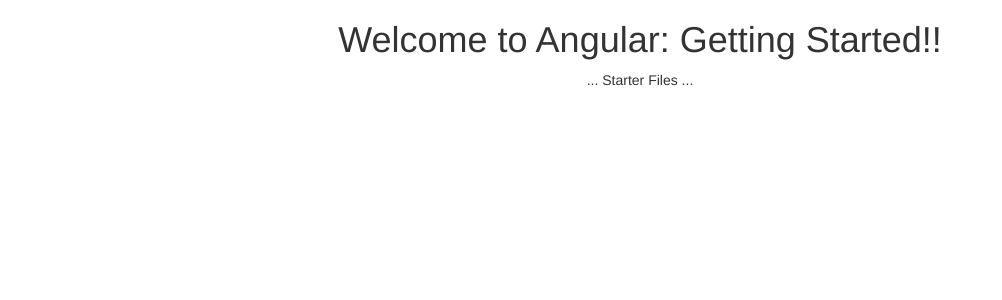
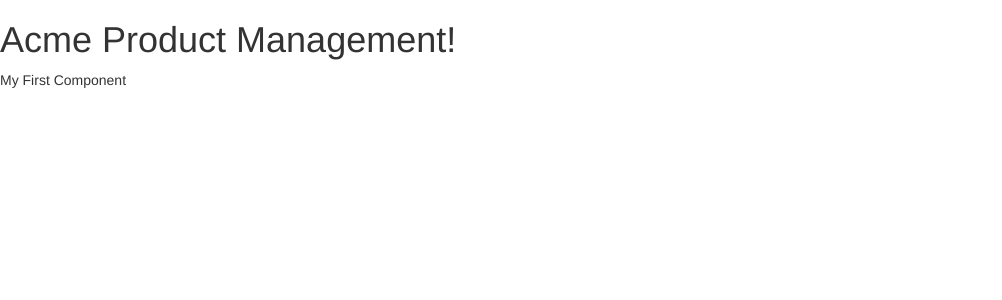
Before and after one commit to rsmith52/Learning-Angular, an Angular app in the folder APM-Start/: page / in a window 1280 px wide. Shown: the top 300 px of the page, without its empty margins (0-1002 px from the left). Built offline with nearby package versions, Linux system fonts and the light colour scheme.

Commit message:
Followed first steps of video lessons

```diff
--- a/APM-Start/src/app/app.component.ts
+++ b/APM-Start/src/app/app.component.ts
@@ -1,10 +1,12 @@
 import { Component } from '@angular/core';
-
 @Component({
-  selector: 'pm-root',
-  templateUrl: './app.component.html',
-  styleUrls: ['./app.component.css']
+  selector: 'pm-root', // product management root Component
+  template: `
+    <div><h1>{{pageTitle}}</h1>
+      <div>My First Component</div>
+    </div>
+    `
 })
 export class AppComponent {
-  title = 'Angular: Getting Started';
+  pageTitle: string = 'Acme Product Management!';
 }
```
Also changed, not shown: 1 other file (tests, documents, lock files or other folders).
